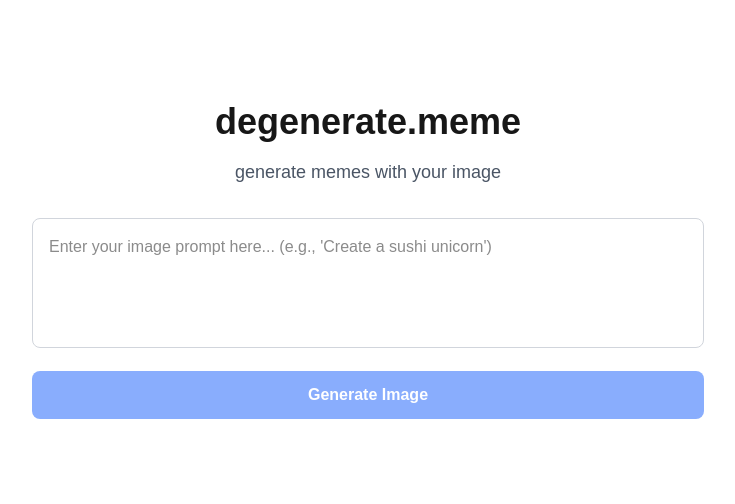
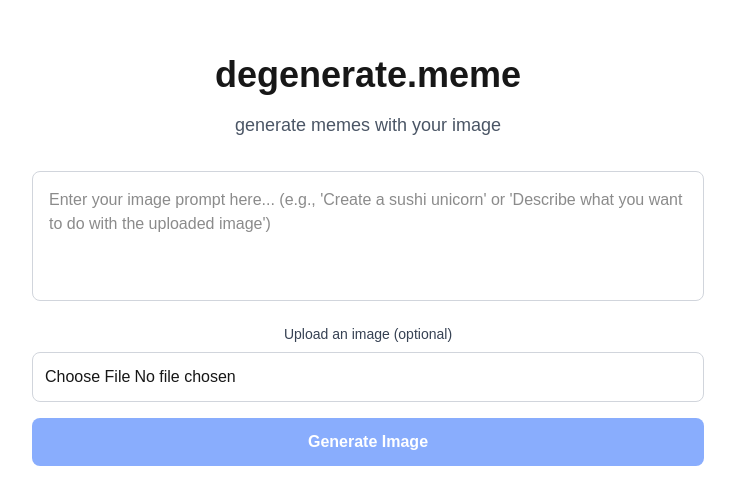
Before and after one commit to jarrensj/degenerate-meme, a Next.js app: page / in a window 1280 px wide. Shown: the part 140-644 px from the top of the page, without its empty margins (272-1007 px from the left). Built offline with nearby package versions, Linux system fonts and the light colour scheme.

Commit message:
feat: allow user to use image + text to generate an image

```diff
--- a/app/api/degenerate/route.ts
+++ b/app/api/degenerate/route.ts
@@ -2,10 +2,22 @@ import { NextRequest, NextResponse } from "next/server"
 
 export async function POST(req: NextRequest) {
   try {
-    const { text } = await req.json()
+    const { text, image, mimeType } = await req.json()
 
     if (!text) {
       return NextResponse.json({ error: "Text input is required" }, { status: 400 })
+    }
+
+    // Build the parts array - always include text, optionally include image
+    const parts: any[] = [{ text: text }]
+
+    if (image && mimeType) {
+      parts.push({
+        inlineData: {
+          mimeType: mimeType,
+          data: image
+        }
+      })
     }
 
     const response = await fetch("https://generativelanguage.googleapis.com/v1beta/models/gemini-2.5-flash-image-preview:generateContent", {
@@ -17,11 +29,7 @@ export async function POST(req: NextRequest) {
       body: JSON.stringify({
         contents: [
           {
-            parts: [
-              {
-                text: text
-              }
-            ]
+            parts: parts
           }
         ]
       })
--- a/app/page.tsx
+++ b/app/page.tsx
@@ -8,6 +8,25 @@ export default function Home() {
   const [result, setResult] = useState<any>(null)
   const [imageData, setImageData] = useState<string | null>(null)
   const [error, setError] = useState('')
+  const [uploadedImage, setUploadedImage] = useState<File | null>(null)
+  const [uploadedImagePreview, setUploadedImagePreview] = useState<string | null>(null)
+
+  const handleImageUpload = (e: React.ChangeEvent<HTMLInputElement>) => {
+    const file = e.target.files?.[0]
+    if (file) {
+      setUploadedImage(file)
+      const reader = new FileReader()
+      reader.onload = (e) => {
+        setUploadedImagePreview(e.target?.result as string)
+      }
+      reader.readAsDataURL(file)
+    }
+  }
+
+  const removeImage = () => {
+    setUploadedImage(null)
+    setUploadedImagePreview(null)
+  }
 
   const handleSubmit = async (e: React.FormEvent) => {
     e.preventDefault()
@@ -19,12 +38,30 @@ export default function Home() {
     setImageData(null)
 
     try {
+      let imageBase64 = null
+      if (uploadedImage) {
+        const reader = new FileReader()
+        imageBase64 = await new Promise<string>((resolve) => {
+          reader.onload = () => {
+            const result = reader.result as string
+            // Remove the data URL prefix to get just the base64 data
+            const base64Data = result.split(',')[1]
+            resolve(base64Data)
+          }
+          reader.readAsDataURL(uploadedImage)
+        })
+      }
+
       const response = await fetch('/api/degenerate', {
         method: 'POST',
         headers: {
           'Content-Type': 'application/json',
         },
-        body: JSON.stringify({ text }),
+        body: JSON.stringify({
+          text,
+          image: imageBase64,
+          mimeType: uploadedImage?.type
+        }),
       })
 
       const data = await response.json()
@@ -59,11 +96,40 @@ export default function Home() {
           <textarea
             value={text}
             onChange={(e) => setText(e.target.value)}
-            placeholder="Enter your image prompt here... (e.g., 'Create a sushi unicorn')"
+            placeholder="Enter your image prompt here... (e.g., 'Create a sushi unicorn' or 'Describe what you want to do with the uploaded image')"
             className="w-full p-4 border border-gray-300 rounded-lg resize-none focus:ring-2 focus:ring-blue-500 focus:border-blue-500"
             rows={4}
             disabled={loading}
           />
+        </div>
+
+        <div>
+          <label className="block text-sm font-medium text-gray-700 mb-2">
+            Upload an image (optional)
+          </label>
+          <input
+            type="file"
+            accept="image/*"
+            onChange={handleImageUpload}
+            disabled={loading}
+            className="w-full p-3 border border-gray-300 rounded-lg focus:ring-2 focus:ring-blue-500 focus:border-blue-500"
+          />
+          {uploadedImagePreview && (
+            <div className="mt-3 relative">
+              <img
+                src={uploadedImagePreview}
+                alt="uploaded preview"
+                className="max-w-full h-48 object-contain rounded-lg border"
+              />
+              <button
+                type="button"
+                onClick={removeImage}
+                className="absolute top-2 right-2 bg-red-500 text-white rounded-full w-6 h-6 flex items-center justify-center text-sm hover:bg-red-600"
+              >
+                ×
+              </button>
+            </div>
+          )}
         </div>
 
         <button
```
